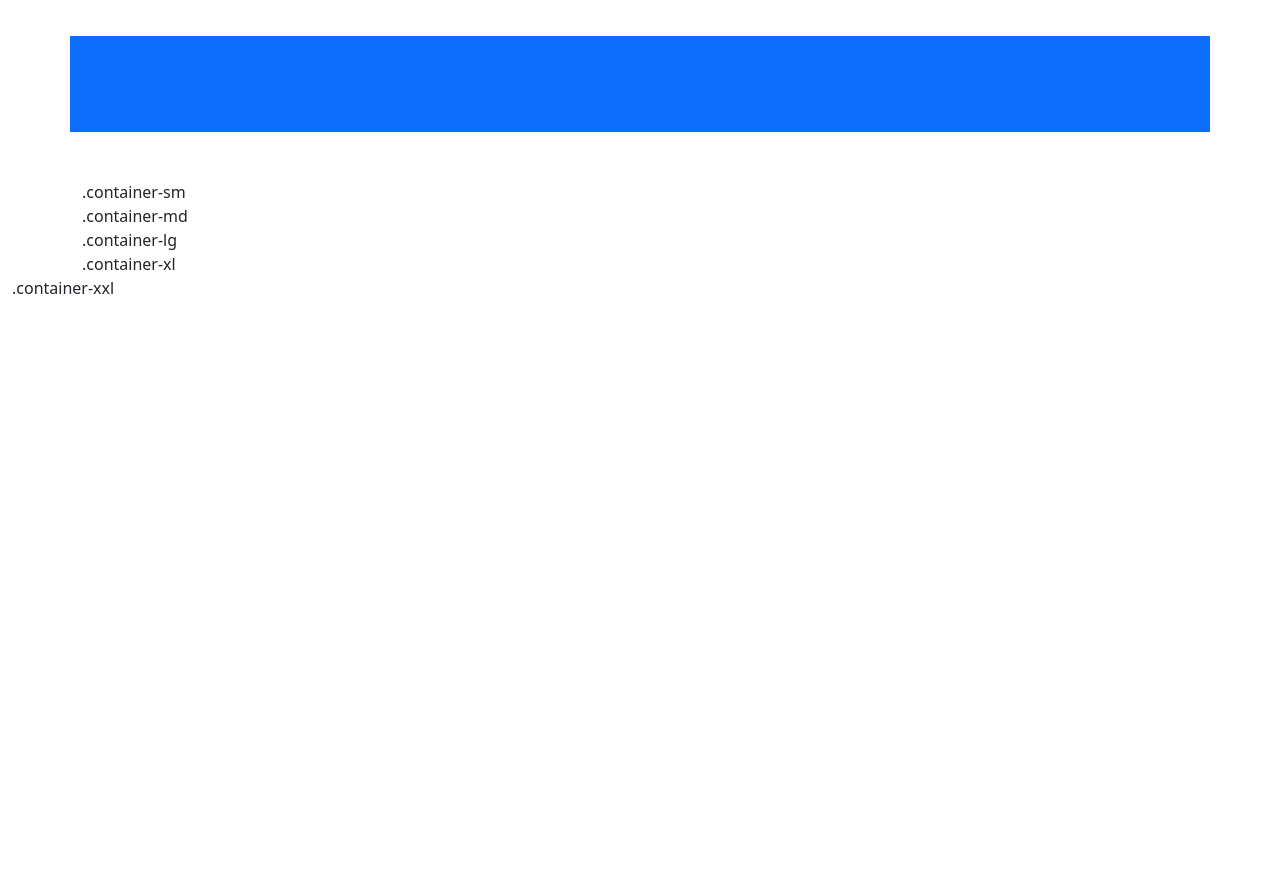
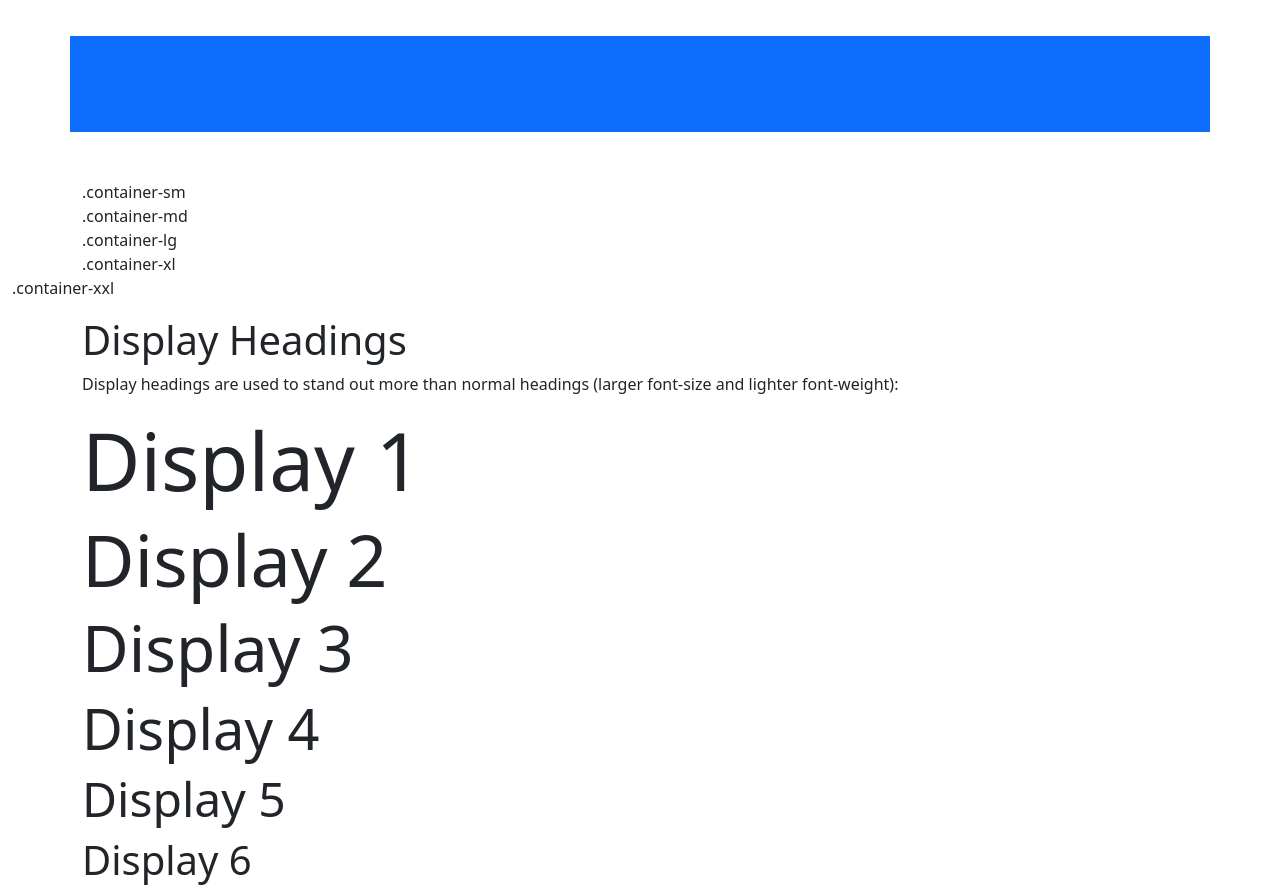
Before and after one commit to karenliav/Wep-Test, a plain HTML site: page index4.html in a window 1280 px wide. Shown: the part 638-1530 px from the top of the page. Before the commit the page ends 938 px from the top, so only its background shows below. Drawn offline with nearby package versions, Linux system fonts and the light colour scheme.

Commit message:
Update index4.html

```diff
--- a/index4.html
+++ b/index4.html
@@ -29,5 +29,16 @@
         <div class="container-lg">.container-lg</div>
         <div class="container-xl">.container-xl</div>
         <div class="container-xxl">.container-xxl</div>
+
+        <div class="container mt-3">
+            <h1>Display Headings</h1>
+            <p>Display headings are used to stand out more than normal headings (larger font-size and lighter font-weight):</p>
+            <h1 class="display-1">Display 1</h1>
+            <h1 class="display-2">Display 2</h1>
+            <h1 class="display-3">Display 3</h1>
+            <h1 class="display-4">Display 4</h1>
+            <h1 class="display-5">Display 5</h1>
+            <h1 class="display-6">Display 6</h1>
+        </div>
     </body>
 </html>
```
